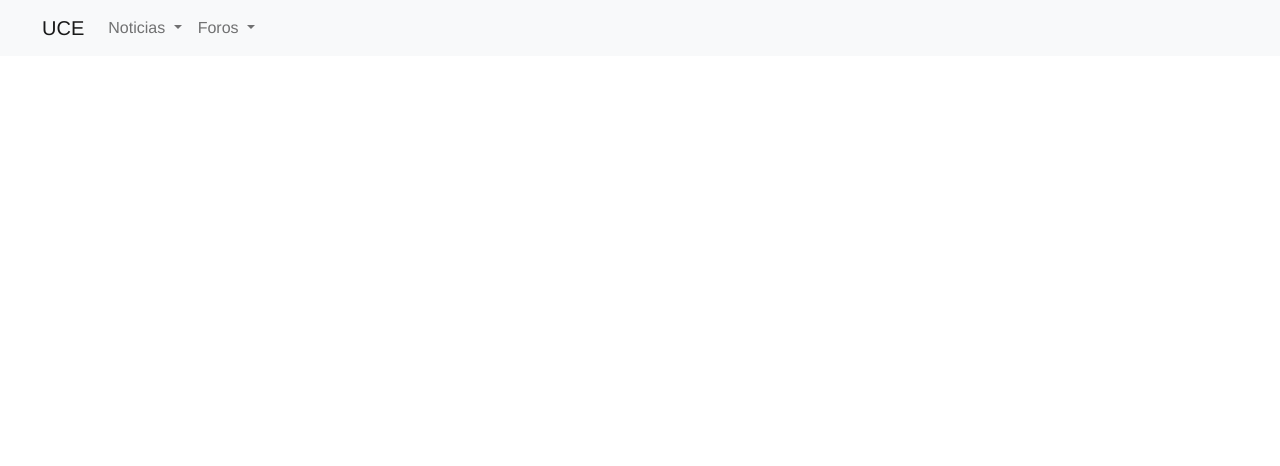
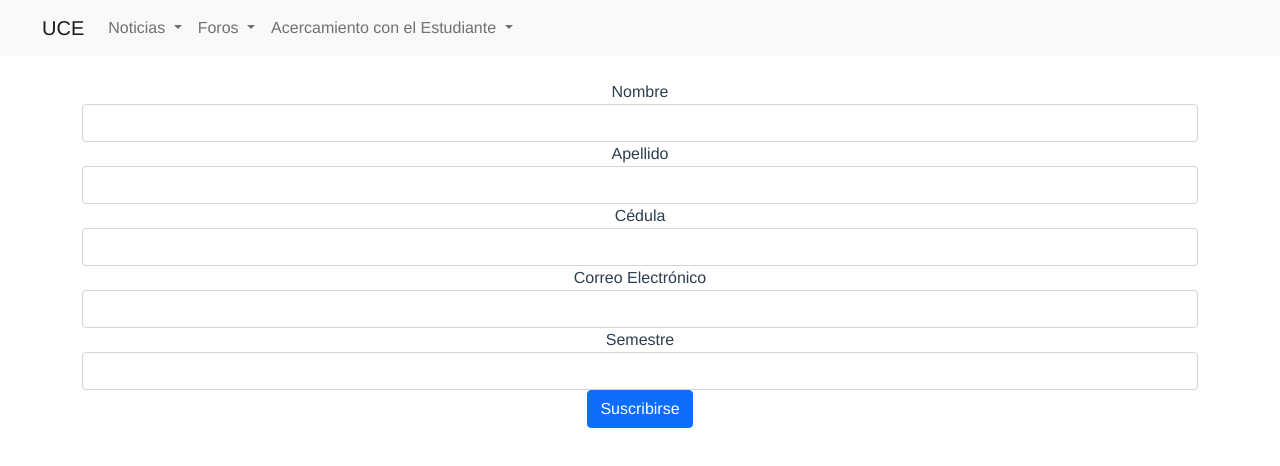
Before and after one commit to Sebas0399/pw_pro_final_vue, a Vue app: page /suscribirse in a window 1280 px wide. Before the commit this address had no page. Shown: the top 466 px of the page. Built offline with nearby package versions, Linux system fonts and the light colour scheme.

Commit message:
Suscripciones - ingresar

```diff
--- a/src/App.vue
+++ b/src/App.vue
@@ -33,6 +33,18 @@
             </ul>
           </li>
 
+          <li class="nav-item dropdown">
+            <a class="nav-link dropdown-toggle" href="#" id="navbarDropdown" role="button" data-bs-toggle="dropdown"
+              aria-expanded="false">
+              Acercamiento con el Estudiante
+            </a>
+            <ul class="dropdown-menu" aria-labelledby="navbarDropdown">
+              <li> <router-link to="/suscribirse" class="dropdown-item">Suscripción Aso</router-link>
+              </li>
+              <li><router-link to="/forosInsertar" class="dropdown-item">Administrar</router-link></li>
+            </ul>
+          </li>
+
         </ul>
 
       </div>
--- a/src/modules/foro/helpers/ForoCliente.js
+++ b/src/modules/foro/helpers/ForoCliente.js
@@ -1,5 +1,5 @@
 import axios from "axios"
-const url = "http://localhost:8080/API/v1.0/Facultad/foros"
+const url = "http://localhost:8081/API/v1.0/Facultad/foros"
 
 export const obtenerEstudianteFachada = async (cedula) => {
 
--- a/src/modules/noticia/helpers/NoticiaCliente.js
+++ b/src/modules/noticia/helpers/NoticiaCliente.js
@@ -1,5 +1,5 @@
 import axios from "axios"
-const url = "http://localhost:8080/API/v1.0/Facultad/noticias"
+const url = "http://localhost:8081/API/v1.0/Facultad/noticias"
 
 export const obtenerEstudianteFachada = async (cedula) => {
 
--- /dev/null
+++ b/src/modules/suscripcion/components/DatosSuscripcion.vue
@@ -0,0 +1,77 @@
+<template>
+    <div id="app" class="container mt-4">
+  <form>
+    <div class="form-group">
+      <label for="nombreEstudiante">Nombre</label>
+      <input type="text" class="form-control" v-model="nombreEstudiante" id="nombreEstudiante">
+    </div>
+    <div class="form-group">
+      <label for="apellidoEstudiante">Apellido</label>
+      <input type="text" class="form-control" v-model="apellidoEstudiante" id="apellidoEstudiante">
+    </div>
+    <div class="form-group">
+      <label for="cedulaEstudiante">Cédula</label>
+      <input type="text" class="form-control" v-model="cedulaEstudiante" id="cedulaEstudiante">
+    </div>
+    <div class="form-group">
+      <label for="correoElectronico">Correo Electrónico</label>
+      <input type="email" class="form-control" v-model="correoElectronico" id="correoElectronico">
+    </div>
+    <div class="form-group">
+      <label for="semestre">Semestre</label>
+        <select class="form-control" v-model="semestre" id="semestre">
+          <option value="1">Primero</option>
+          <option value="2">Segundo</option>
+          <option value="3">Tercero</option>
+          <option value="4">Cuarto</option>
+          <option value="5">Quinto</option>
+          <option value="6">Sexto</option>
+          <option value="7">Séptimo</option>
+          <option value="8">Octavo</option>
+          <option value="9">Noveno</option>
+          <option value="10">Décimo</option>
+        </select>
+    </div>
+
+    <button type="submit" class="btn btn-primary" @click="suscribirse">Suscribirse</button>
+  </form>
+</div>
+
+</template>
+
+<script>
+import {ingresarSuscripcionFachada} from "../helpers/SuscripcionCliente.js"
+
+export default {
+    data() {
+  return {
+    nombreEstudiante: '',
+    apellidoEstudiante: '',
+    cedulaEstudiante: '',
+    correoElectronico: '',
+    semestre: '',
+  };
+},
+methods:{
+  async suscribirse(){
+    console.log("nombre: "+this.nombreEstudiante)
+    const suscripcion = {
+      nombreEstudiante: this.nombreEstudiante,
+      apellidoEstudiante: this.apellidoEstudiante,
+      cedulaEstudiante: this.cedulaEstudiante,
+      correoElectronico: this.correoElectronico,
+      semestreEstudiante: this.semestre
+    };
+    await ingresarSuscripcionFachada(suscripcion);
+  }
+},
+mounted(){
+  console.log(this.nombreEstudiante)
+}
+
+}
+</script>
+
+<style>
+
+</style>
--- /dev/null
+++ b/src/modules/suscripcion/helpers/SuscripcionCliente.js
@@ -0,0 +1,55 @@
+import axios from "axios"
+const url = "http://localhost:8081/API/v1.0/Facultad/suscripciones"
+
+
+
+export const ingresarSuscripcionFachada = (bodySuscripcion) => {
+   console.log('ingresarSuscripcionFachada')
+    ingresarSuscripcion(bodySuscripcion)
+}
+/*
+export const obtenerTodasSuscripcionFachada = () => {
+    return obtenerTodasSuscripcion()
+}
+export const obtenerSuscripcionFachada = (id) => {
+    return obtenerSuscripcion(id)
+}
+
+export const eliminarSuscripcionFachada = async (id) => {
+    await eliminarSuscripcion(id)
+}
+
+
+export const actualizarSuscripcionFachada = async (id) => {
+    await actualizarSuscripcion(id)
+}
+
+
+
+const obtenerTodasSuscripcion = async () => {
+    const data = axios.get(url).then(r => r.data)
+    console.log(data)
+    return data
+
+}
+const obtenerSuscripcion = async (id) => {
+    const data = axios.get(url+ "/" + id).then(r => r.data)
+    console.log(data)
+    return data
+
+}
+
+const actualizarSuscripcion = (bodySuscripcion, id) => {
+    axios.put(url , bodySuscripcion).then(r => r.data)
+}
+const eliminarSuscripcion = async (id) => {
+    axios.delete(url + "/" + id).then(r => r.data)
+}
+*/
+
+
+const ingresarSuscripcion = (bodySuscripcion) => {
+    console.log(bodySuscripcion)
+
+    axios.post(url, bodySuscripcion).then(r => r.data)
+}
--- /dev/null
+++ b/src/modules/suscripcion/pages/IngresarSuscripcion.vue
@@ -0,0 +1,19 @@
+<template>
+    <DatosSuscripcion/>
+
+</template>
+
+<script>
+import DatosSuscripcion from '../components/DatosSuscripcion.vue';
+export default {
+    components:{
+        DatosSuscripcion
+    }
+
+}
+</script>
+
+
+<style>
+
+</style>
--- a/src/router/index.js
+++ b/src/router/index.js
@@ -5,7 +5,7 @@ import Foros from '../modules/foro/components/TodasForo.vue'
 import ForosInsertar from '../modules/foro/components/InsertarForo.vue'
 
 import NoticiasInsertar from '../modules/noticia/components/InsertarNoticia.vue'
-
+import IngresarSuscripcion from '../modules/suscripcion/pages/IngresarSuscripcion.vue'
 const routes = [
   {
     path: '/noticias',
@@ -43,7 +43,14 @@ const routes = [
     // this generates a separate chunk (about.[hash].js) for this route
     // which is lazy-loaded when the route is visited.
     component: () => import(/* webpackChunkName: "about" */ '../views/AboutView.vue')
+  },
+  {
+    path: '/suscribirse',
+    name: 'Suscribirse',
+    component: IngresarSuscripcion,
+
   }
+
 ]
 
 const router = createRouter({
```
